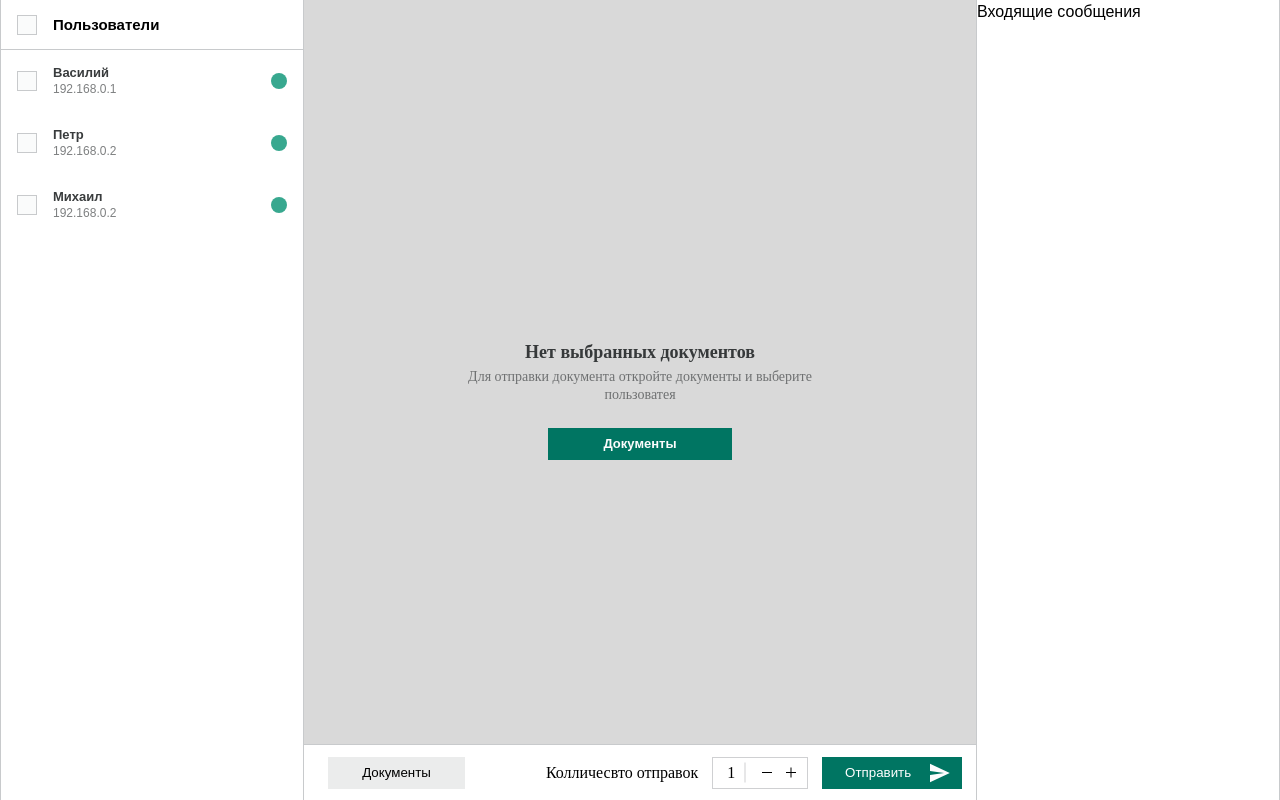
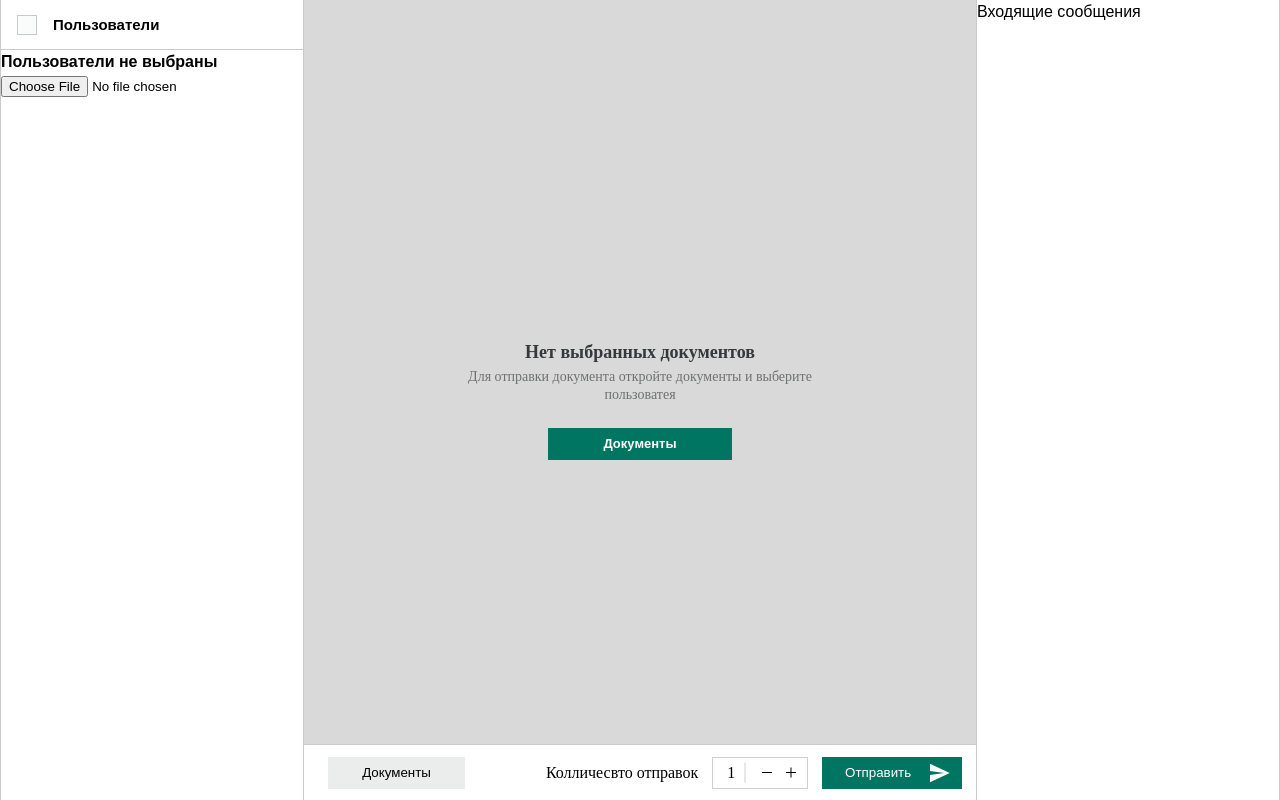
Before and after one commit to dageron20/projectSTC, a React (Create React App) app: page / in a window 1280 px wide. Built offline with nearby package versions, Linux system fonts and the light colour scheme.

Commit message:
choose file

```diff
--- a/clients.json
+++ b/clients.json
@@ -9,6 +9,6 @@
   },
   {
     "name" : "Михаил",
-    "ip" : "192.168.0.2"
+    "ip" : "192.168.0.3"
   }
 ]
--- a/mocksClients.js
+++ b/mocksClients.js
@@ -1,14 +1,14 @@
 export const clients = [
     {
-        name : "Василий",
-        ip : "192.168.0.1"
+        "name" : "Василий",
+        "ip" : "192.168.0.1"
     },
     {
-        name : "Петр",
-        ip : "192.168.0.2"
+        "name" : "Петр",
+        "ip" : "192.168.0.2"
     },
     {
-        name : "Михаил",
-        ip : "192.168.0.2"
+        "name" : "Михаил",
+        "ip" : "192.168.0.3"
     },
 ]
--- a/package.json
+++ b/package.json
@@ -6,6 +6,8 @@
     "@testing-library/jest-dom": "^5.16.5",
     "@testing-library/react": "^13.4.0",
     "@testing-library/user-event": "^13.5.0",
+    "base64json": "^1.0.3",
+    "buffer": "^6.0.3",
     "react": "^18.2.0",
     "react-dom": "^18.2.0",
     "react-router-dom": "^6.4.3",
--- a/src/components/listUsers/ListUser.jsx
+++ b/src/components/listUsers/ListUser.jsx
@@ -1,14 +1,49 @@
-import React from "react";
+import React, {useRef, useState} from "react";
 import ItemUser from "../itemUser/ItemUser";
+import { Buffer } from 'buffer';
 
 const ListUser = ({clients}) => {
+    const [file, setFile] = useState();
+    const [fileurl, setFileurl] = useState();
+    const [jsonfile, setJsonfile] = useState();
+    const fileReader = new FileReader();
+    fileReader.onloadend = () => {
+        setFileurl(fileReader.result);
+        const obj = JSON.parse(JSON.stringify(fileReader.result));
+        const json = Buffer.from(obj.substring(29), "base64").toString();
+        const result = JSON.parse(json);
+        console.log(result);
+        setJsonfile(result);
+    };
+
+    fileReader.addEventListener('progress', (event) => { /* Процент загрузки json файла в console */
+        if (event.loaded && event.total) {
+            const percent = (event.loaded / event.total) * 100;
+            console.log(`Progress: ${Math.round(percent)}`);
+        }
+    });
+
+    const handleOnChange = (event) => {
+        event.preventDefault();
+        const clients2 = event.target.files[0];
+        setFile(clients2);
+        fileReader.readAsDataURL(clients2);
+    }
+
+
     return (
         <aside className="list-users">
             <div className="all-users">
                 <input type="checkbox" id="users1" name="users"  />
                 <label htmlFor="users1">Пользователи</label>
             </div>
-            { clients.map(clients => <ItemUser {...clients} key={clients.ip} clients={clients} />) }
+            {jsonfile ? jsonfile.map(jsonfile => <ItemUser {...jsonfile} key={jsonfile.ip} jsonfile={jsonfile} />) : "Пользователи не выбраны" }
+
+            <form>
+                <input type="file"
+                onChange={handleOnChange}
+                accept=".json"/>
+            </form>
         </aside>
     )
 }
--- a/src/index.js
+++ b/src/index.js
@@ -2,7 +2,6 @@ import React from 'react';
 import ReactDOM from 'react-dom/client';
 import App from './App';
 import { clients } from '../mocksClients';
-console.log(clients)
 
 const root = ReactDOM.createRoot(document.getElementById('root'));
 root.render(
```
Also changed, not shown: 1 other file (tests, documents, lock files or other folders).
